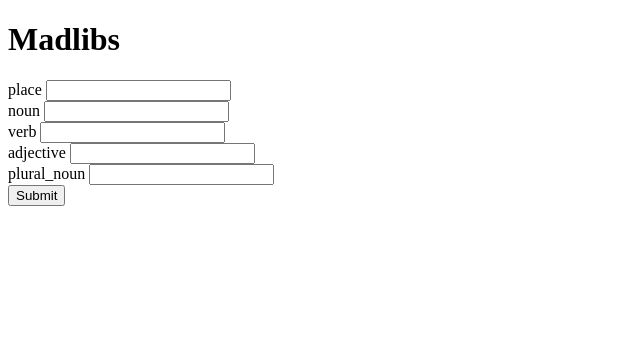
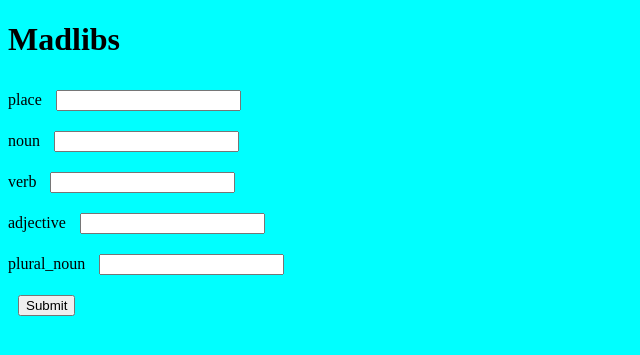
Before and after one commit to rijothedeveloper/flask-madlibs, a Flask app: page / in a window 1280 px wide. Shown: the top 355 px of the page, without its empty margins (0-640 px from the left). Run offline with Flask 2, Linux system fonts and the light colour scheme.

Commit message:
added base html file and css

```diff
--- /dev/null
+++ b/static/styles.css
@@ -0,0 +1,7 @@
+body {
+    background-color: aqua;
+}
+
+input{
+    margin: 10px;
+}
--- /dev/null
+++ b/templates/base.html
@@ -0,0 +1,13 @@
+<!DOCTYPE html>
+<html lang="en">
+<head>
+    <meta charset="UTF-8">
+    <meta http-equiv="X-UA-Compatible" content="IE=edge">
+    <meta name="viewport" content="width=device-width, initial-scale=1.0">
+    <link rel="stylesheet" href="../static/styles.css">
+    <title>{% block title %} {% endblock %}</title>
+</head>
+<body>
+    {% block content %} {% endblock %}
+</body>
+</html>
--- a/templates/home.html
+++ b/templates/home.html
@@ -1,12 +1,9 @@
-<!DOCTYPE html>
-<html lang="en">
-<head>
-    <meta charset="UTF-8">
-    <meta http-equiv="X-UA-Compatible" content="IE=edge">
-    <meta name="viewport" content="width=device-width, initial-scale=1.0">
-    <title>Home Page</title>
-</head>
-<body>
+{% extends 'base.html' %}
+
+{% block title %} Story {% endblock %}
+
+{% block content %}
+
     <h1>Madlibs</h1>
     <form action="/story">
         <label for="place">place</label>
@@ -21,5 +18,5 @@
         <input type="text" id="plural_noun" name="plural_noun" > <br>
         <input type="submit">
     </form>
-</body>
-</html>
+
+{% endblock %}
```
Also changed, not shown: templates/story.html (+8 -0 lines).
